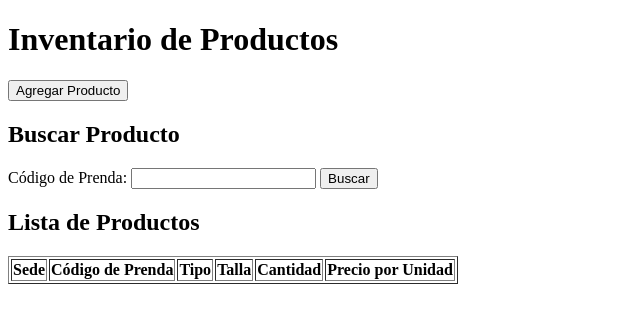
After one commit to Menaa153/APP-WEB, a Django app: page /inventario/ in a window 1280 px wide. The commit adds this page. Shown: the top 323 px of the page, without its empty margins (0-640 px from the left). Run offline with Django 5.2, Linux system fonts and the light colour scheme; the visitor is signed in with stand-in values (Sample User, id 1); data that the repository does not hold is empty.

Commit message:
agregaritems

```diff
--- a/core/models.py
+++ b/core/models.py
@@ -1,8 +1,12 @@
 from django.db import models
+from django.contrib.auth.models import User
+
+
 
 # Create your models here.
 
 class Inventario(models.Model):
+    sede = models.CharField(max_length=100, unique=True)
     codigo_prenda = models.CharField(max_length=100, unique=True)
     tipo = models.CharField(max_length=50)
     talla = models.CharField(max_length=10)
--- a/core/urls.py
+++ b/core/urls.py
@@ -18,10 +18,15 @@ from django.urls import path
 from . import views
 #from .views import SignUpView
 from django.contrib.auth import views as auth_views  # Asegúrate de importar auth_views
+from django.contrib.auth.decorators import login_required
+
+
 
 urlpatterns = [
-    path('', views.home, name='home'),
-    path('login/', views.login , name='login'),
+    path('', views.login_view, name='login'),
+    path('login/', views.login_view , name='login'),
+    path('logout/', views.logout_view, name='logout'),
+    path('home/', views.home_view, name='home'),
     path('signup/', views.sigup , name='signup'),
     path('logout/', auth_views.LogoutView.as_view(), name='logout'),
     #path('signup/', SignUpView.as_view(), name='signup')
@@ -32,6 +37,13 @@ urlpatterns = [
     path('ventas/<int:venta_id>/', views.detalle_venta, name='detalle_venta'),
     #path('inventario/', views., name='detalle_venta'),
     path('registrar_inventario/', views.registrar_inventario, name='registrar_inventario'),
-    path('exito/', views.exito, name='exito')
+    path('exito/', views.exito, name='exito'),
+    path('register/', views.register, name='register'),
+    path('inventario/', views.ver_inventario, name='ver_inventario'),
+    path('inventario/buscar/', views.buscar_producto, name='buscar_producto'),
+    path('inventario/editar/<int:pk>/', views.editar_eliminar_producto, name='editar_eliminar_producto'),
+
+
+    #path('', views.home_view, name='home')
 
 ]
--- a/core/views.py
+++ b/core/views.py
@@ -7,14 +7,20 @@ from django.shortcuts import render
 
 from django.shortcuts import render, get_object_or_404, redirect
 from .models import Inventario, HistorialVentas, Venta
-from .forms import ProductoForm, VentaForm, DetalleVentaForm
+
 from django.shortcuts import render, redirect
+from django.contrib.auth.decorators import login_required
+from django.contrib.auth import authenticate, login as auth_login
+from django.contrib.auth import logout
 
+from django.contrib import messages
+from .forms import UserRegisterForm
 
+from django.contrib.auth import authenticate, login
+from django.contrib.auth.models import User
 
-
-def home(request):
-    return HttpResponse("Hello, World!")
+#def home(request):
+#    return HttpResponse("Hello, World!")
 
 """
 class SignUpView(generic.CreateView):
@@ -70,6 +76,7 @@ def detalle_venta(request, venta_id):
 
 def registrar_inventario(request):
     if request.method == 'POST':
+        sede = request.POST.get('sede')
         codigo_prenda = request.POST.get('codigo_prenda')
         tipo = request.POST.get('tipo')
         talla = request.POST.get('talla')
@@ -78,6 +85,7 @@ def registrar_inventario(request):
 
         # Crear un nuevo objeto Producto y guardarlo en la base de datos
         producto = Inventario(
+            sede=sede,
             codigo_prenda=codigo_prenda,
             tipo=tipo,
             talla=talla,
@@ -91,3 +99,151 @@ def registrar_inventario(request):
         return render(request, 'registrar_inventario.html', {'success': True})
 
     return render(request, 'registrar_inventario.html')
+
+"""
+def login_view(request):
+    if request.method == "POST":
+        email = request.POST['email']
+        password = request.POST['password']
+        user = authenticate(request, email=email, password=password)
+        if user is not None:
+            auth_login(request, user) # Aquí usamos auth_login en lugar de login
+            return redirect('home')# Redirigir a la página de sede correspondinte
+
+        else:
+            return render(request, 'login.html', {'error_message': 'Usuario o contraseña incorrectos'})
+    else:
+        return render(request, 'login.html')
+"""
+
+
+
+def login_view(request):
+    if request.method == "POST":
+        email = request.POST['email']
+        password = request.POST['password']
+
+        # Autenticación por email
+        try:
+            user = User.objects.get(email=email)
+        except User.DoesNotExist:
+            user = None
+
+        if user is not None:
+            user = authenticate(request, username=user.username, password=password)
+            if user is not None:
+                auth_login(request, user)
+                return redirect('home')  # Redirige a la página principal después de iniciar sesión
+            else:
+                return render(request, 'login.html', {'error_message': 'Contraseña incorrecta.'})
+        else:
+            return render(request, 'login.html', {'error_message': 'Correo electrónico no encontrado.'})
+
+    return render(request, 'login.html')
+
+
+
+
+@login_required
+def home_view(request):
+    return render(request, 'home.html')
+
+
+
+def logout_view(request):
+    logout(request)
+    return redirect('login')
+
+
+
+
+
+@login_required
+def inventario_general_view(request):
+    profile = request.user.profile
+    if profile.cargo in ['Contador', 'Modista Jefe']:
+        inventario = Producto.objects.all()
+        return render(request, 'inventario_general.html', {'inventario': inventario})
+    else:
+        return redirect('acceso_denegado')
+
+@login_required
+def inventario_vendedora_view(request):
+    profile = request.user.profile
+    if profile.cargo == 'Vendedora':
+        inventario = Producto.objects.filter(sede=profile.sede)
+        return render(request, 'inventario_vendedora.html', {'inventario': inventario})
+    else:
+        return redirect('acceso_denegado')
+
+
+
+
+
+def register(request):
+    if request.method == 'POST':
+        form = UserRegisterForm(request.POST)
+        if form.is_valid():
+            user = form.save()
+            messages.success(request, f'Cuenta creada para {user.username}!')
+            return redirect('login')
+    else:
+        form = UserRegisterForm()
+    return render(request, 'register.html', {'form': form})
+
+
+
+from django.shortcuts import render
+from .models import Inventario  # Asegúrate de importar el modelo de Producto
+
+def ver_inventarioo(request):
+    inventario = Inventario.objects.all()  # Recupera todos los productos del inventario
+    return render(request, 'ver_inventario.html', {'inventario': inventario})
+
+def ver_inventario(request):
+    user = request.user
+    if user.last_name == 'Medellin':
+        inventario = Inventario.objects.filter(sede='Medellin')
+    else:
+        inventario = Inventario.objects.all()  # Mostrar todo el inventario para otros cargos
+    return render(request, 'ver_inventario.html', {'inventario': inventario})
+
+
+
+
+def editar_inventario(request, pk):
+    producto = get_object_or_404(Inventario, pk=pk)
+
+    if request.method == 'POST':
+        producto.cantidad = request.POST.get('cantidad')
+        producto.precio_unidad = request.POST.get('precio_unidad')
+        producto.save()
+        return redirect('ver_inventario')
+
+    return render(request, 'ver_inventario.html', {'inventario': Inventario.objects.all()})
+
+
+def buscar_producto(request):
+    if request.method == 'POST':
+        codigo_prenda = request.POST.get('codigo_prenda')
+        producto = Inventario.objects.filter(codigo_prenda=codigo_prenda).first()
+        return render(request, 'ver_inventario.html', {'producto': producto, 'inventario': Inventario.objects.all()})
+    return redirect('ver_inventario')
+
+
+def editar_eliminar_producto(request, pk):
+    producto = get_object_or_404(Inventario, pk=pk)
+
+    if request.method == 'POST':
+        if request.POST.get('accion') == 'actualizar':
+            producto.sede = request.POST.get('sede')
+            producto.tipo = request.POST.get('tipo')
+            producto.talla = request.POST.get('talla')
+            producto.cantidad = request.POST.get('cantidad')
+            producto.precio_unidad = request.POST.get('precio_unidad')
+            producto.save()
+        elif request.POST.get('accion') == 'eliminar':
+            producto.delete()
+        return redirect('ver_inventario')
+
+    return render(request, 'ver_inventario.html', {'producto': producto, 'inventario': Inventario.objects.all()})
--- /dev/null
+++ b/templates/ver_inventario.html
@@ -0,0 +1,68 @@
+<!DOCTYPE html>
+<html lang="en">
+<head>
+    <meta charset="UTF-8">
+    <meta name="viewport" content="width=device-width, initial-scale=1.0">
+    <title>Inventario</title>
+</head>
+<body>
+    <h1>Inventario de Productos</h1>
+
+    <!-- Botón para agregar producto -->
+    <a href="{% url 'registrar_inventario' %}"><button>Agregar Producto</button></a>
+
+    <!-- Formulario para buscar un producto -->
+    <h2>Buscar Producto</h2>
+    <form action="{% url 'buscar_producto' %}" method="post">
+        {% csrf_token %}
+        <label for="codigo_prenda">Código de Prenda:</label>
+        <input type="text" id="codigo_prenda" name="codigo_prenda" required>
+        <button type="submit">Buscar</button>
+    </form>
+
+    <!-- Formulario para editar o eliminar un producto -->
+    {% if producto %}
+    <h2>Editar o Eliminar Producto</h2>
+    <form action="{% url 'editar_eliminar_producto' producto.id %}" method="post">
+        {% csrf_token %}
+        <input type="hidden" name="id" value="{{ producto.id }}">
+        <label for="sede">Sede:</label>
+        <input type="text" id="sede" name="sede" value="{{ producto.sede }}" required><br>
+        <label for="codigo_prenda">Código de Prenda:</label>
+        <input type="text" id="codigo_prenda" name="codigo_prenda" value="{{ producto.codigo_prenda }}" readonly><br>
+        <label for="tipo">Tipo:</label>
+        <input type="text" id="tipo" name="tipo" value="{{ producto.tipo }}" required><br>
+        <label for="talla">Talla:</label>
+        <input type="text" id="talla" name="talla" value="{{ producto.talla }}" required><br>
+        <label for="cantidad">Cantidad:</label>
+        <input type="number" id="cantidad" name="cantidad" value="{{ producto.cantidad }}" required><br>
+        <label for="precio_unidad">Precio por Unidad:</label>
+        <input type="number" step="0.01" id="precio_unidad" name="precio_unidad" value="{{ producto.precio_unidad }}" required><br>
+        <button type="submit" name="accion" value="actualizar">Actualizar</button>
+        <button type="submit" name="accion" value="eliminar">Eliminar</button>
+    </form>
+    {% endif %}
+
+    <h2>Lista de Productos</h2>
+    <table border="1">
+        <tr>
+            <th>Sede</th>
+            <th>Código de Prenda</th>
+            <th>Tipo</th>
+            <th>Talla</th>
+            <th>Cantidad</th>
+            <th>Precio por Unidad</th>
+        </tr>
+        {% for producto in inventario %}
+        <tr>
+            <td>{{ producto.sede }}</td>
+            <td>{{ producto.codigo_prenda }}</td>
+            <td>{{ producto.tipo }}</td>
+            <td>{{ producto.talla }}</td>
+            <td>{{ producto.cantidad }}</td>
+            <td>{{ producto.precio_unidad }}</td>
+        </tr>
+        {% endfor %}
+    </table>
+</body>
+</html>
```
Also changed, not shown: core/forms.py (+10 -14 lines), core/signals.py (added, +13 -0 lines), templates/home.html (added, +20 -0 lines), templates/login.html (+25 -5 lines), templates/register.html (added, +16 -0 lines), templates/registrar_inventario.html (+12 -6 lines), templates/index.html (added).
